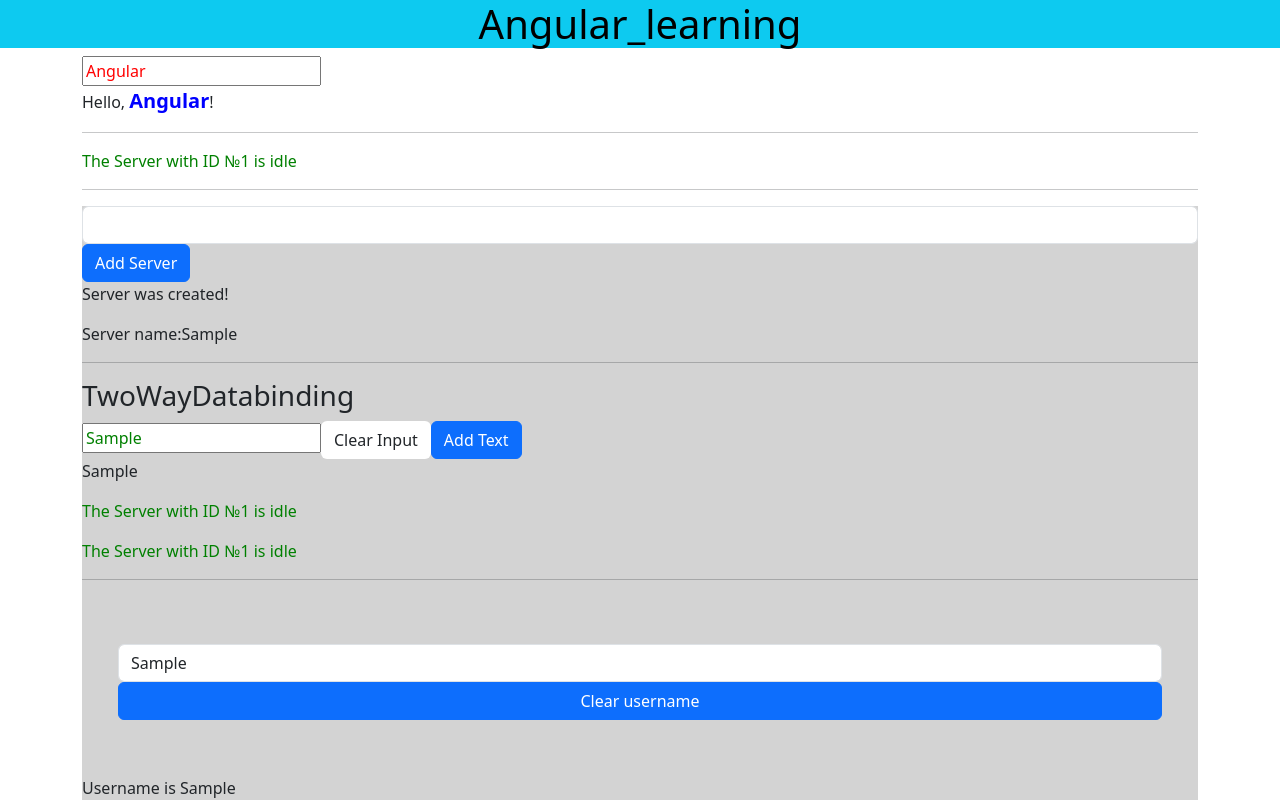
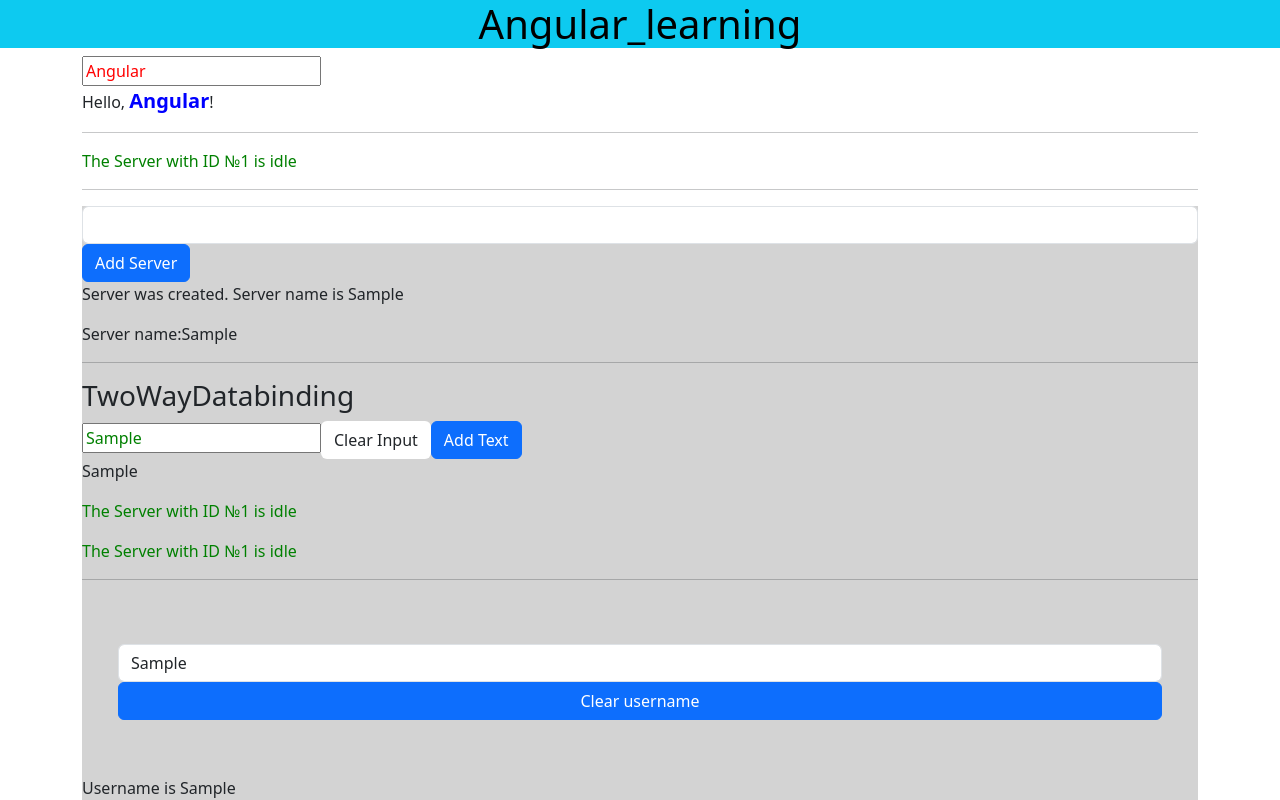
Before and after one commit to MAG1980/Angular_learning, an Angular app: page / in a window 1280 px wide. Both pictures are taken after typing "Sample", "Sample", "Sample" into the empty fields and a click on the button "Add Server". Shown: the top 800 px of the page. Built offline with nearby package versions, Linux system fonts and the light colour scheme.

Commit message:
Директива *ngIf.

```diff
--- a/src/app/servers/servers.component.html
+++ b/src/app/servers/servers.component.html
@@ -12,7 +12,8 @@
     (click)="onCreateServer()"
   >Add Server
   </button>
-  <p>{{serverCreationStatus}}</p>
+<!--  <p>{{serverCreationStatus}}</p>-->
+  <p *ngIf="serverName.length">Server was created. Server name is {{ serverName }}</p>
   <p>Server name:{{ serverName }}</p>
   <hr/>
   <h3>TwoWayDatabinding</h3>
```
